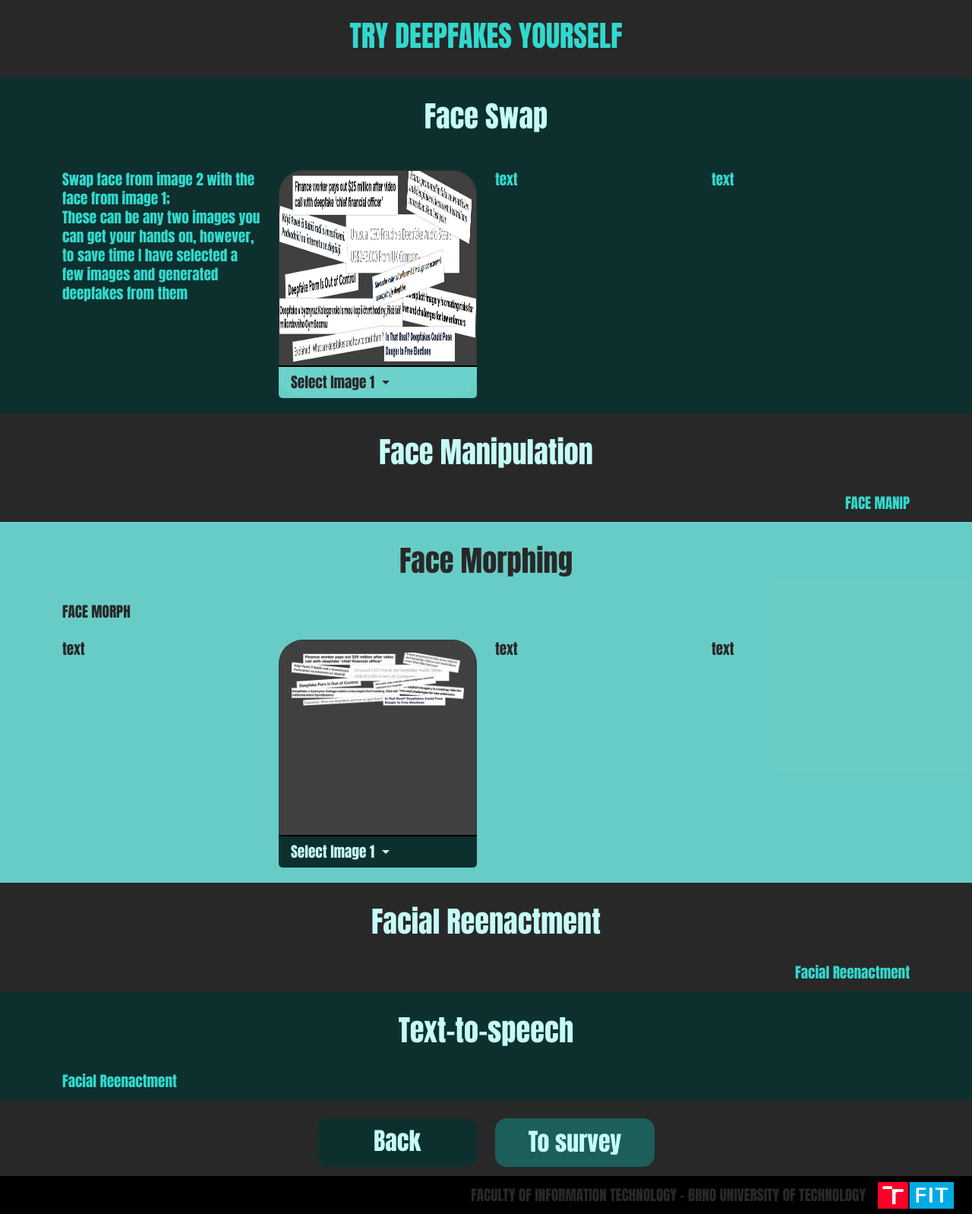
After one commit to beagl-fit/deepfakes_web, a Flask app: page /playground in a window 1280 px wide. The commit adds this page. Shown: the whole page at 76% size. Run offline with Flask 3, Linux system fonts and the light colour scheme; the visitor is signed in with stand-in values (Sample User, id 1); some libraries are stand-ins or nearby versions.

Commit message:
playground

```diff
--- a/DFWeb_app/routes.py
+++ b/DFWeb_app/routes.py
@@ -122,8 +122,9 @@ def test():
             df = '1'
         session['df'] = df
 
-        # if a person chooses to skip the initial survey, go to general deepfakes insetead of pre-test
+        # if a person chooses to skip the initial survey, go to general deepfakes instead of pre-test
         if df == '0':
+            return redirect(url_for('pg'))
             return redirect(url_for('general'))
 
     # if method is post but pre-test_completed is in session, this means the post-test has just been submitted
@@ -159,3 +160,11 @@ def test():
         return render_template('test-en.html', title='Survey', language='en', feedback=feedback)
     else:
         return render_template('test-cz.html', title='Pruzkum', language='cs', feedback=feedback)
+
+
+@app.route('/playground', methods=['GET', 'POST'])
+def pg():
+    if session.get('lang') == 'en':
+        return render_template('playground-en.html', title='Playground', language='en')
+    else:
+        return render_template('playground-cz.html', title='Hřiště', language='cs')
--- a/DFWeb_app/static/css/main.css
+++ b/DFWeb_app/static/css/main.css
@@ -194,6 +194,38 @@ p {
 }
 
 .carousel-indicators {
-    position: static; /* Ensure the indicators don't overlap the content */
-    margin-top: 10px; /* Adjust the margin to space the indicators from the content */
+  position: static;
+  margin-top: 10px;
 }
+
+.dropdown-menu {
+  background-color: var(--card-bg-color);
+  font-size: 1.2rem;
+}
+
+.dropdown-menu-1 .dropdown-item {
+  color: var(--btn-color-how);
+}
+
+.dropdown-menu-2 .dropdown-item {
+  color: var(--text-color-pri);
+}
+
+.dropdown-menu-1 .dropdown-item:hover {
+  background-color: var(--btn-color-how); /* Change to your desired highlight color */
+  color: var(--main-bg-color); /* Change to your desired text color */
+}
+
+.dropdown-menu-2 .dropdown-item:hover {
+  background-color: var(--btn-color-sec); /* Change to your desired highlight color */
+  color: var(--text-color-pri); /* Change to your desired text color */
+}
+
+.clickable-image {
+  cursor: pointer;
+  transition: filter 0.1s ease;
+}
+
+.clickable-image:hover {
+  filter: brightness(80%);
+}
--- a/DFWeb_app/templates/df_general.html
+++ b/DFWeb_app/templates/df_general.html
@@ -142,11 +142,11 @@
         <div class="fixed-sm-bottom mb-1">
             <div class="row">
                 <div class="col-12 my-2 text-center">
-                    <a class="btn btn-my-primary" href="{{ url_for('test') }}">{% block but1 %}{% endblock but1 %}</a>
+                    <a class="btn btn-my-primary" href="{{ url_for('images') }}">{% block but1 %}{% endblock but1 %}</a>
                 </div>
             </div>
         </div>
-</div>
+    </div>
 </div>
 
 {% endblock content %}
--- a/DFWeb_app/templates/df_images.html
+++ b/DFWeb_app/templates/df_images.html
@@ -473,7 +473,9 @@
         <div class="fixed-sm-bottom mb-1">
             <div class="row">
                 <div class="col-12 col-md-6 my-2 order-last order-md-first text-center">
-                    <a class="btn btn-my-secondary" href="{{ url_for('general') }}">{% block but1 %}{% endblock but1 %}</a>
+                    <a class="btn btn-my-secondary" href="{{ url_for('general') }}">
+                        {% block but1 %}{% endblock but1 %}
+                    </a>
                 </div>
                 <div class="col-12 col-md-6 my-2 text-center">
                     <a class="btn btn-my-primary" href="{{ url_for('videos') }}">{% block but2 %}{% endblock but2 %}</a>
--- a/DFWeb_app/templates/end.html
+++ b/DFWeb_app/templates/end.html
@@ -84,10 +84,12 @@
         <div class="fixed-sm-bottom mb-1">
             <div class="row">
                 <div class="col-12 col-md-6 my-2 order-last order-md-first text-center">
-                    <a class="btn btn-my-secondary" href="{{ url_for('audio') }}">{% block but1 %}{% endblock but1 %}</a>
+                    <a class="btn btn-my-secondary" href="{{ url_for('audio') }}">
+                        {% block but1 %}{% endblock but1 %}
+                    </a>
                 </div>
                 <div class="col-12 col-md-6 my-2 text-center">
-                    <a class="btn btn-my-primary" href="{{ url_for('test') }}">{% block but2 %}{% endblock but2 %}</a>
+                    <a class="btn btn-my-primary" href="{{ url_for('pg') }}">{% block but2 %}{% endblock but2 %}</a>
                 </div>
             </div>
         </div>
--- a/DFWeb_app/templates/index-en.html
+++ b/DFWeb_app/templates/index-en.html
@@ -71,7 +71,10 @@
 {% endblock card1H %}
 
 {% block card1B %}
-    Some description of the publication...Some description of the publication...Some description of the publication...Some description of the publication...Some description of the publication...Some description of the publication...Some description of the publication...Some description of the publication...Some description of the publication...Some description of the publication...Some description of the publication...Some description of the publication...Some description of the publication...Some description of the publication...Some description of the publication...Some description of the publication...Some description of the publication...Some description of the publication...Some description of the publication...Some description of the publication...Some description of the publication...Some description of the publication...Some description of the publication...Some description of the publication...Some description of the publication...Some description of the publication...Some description of the publication...Some description of the publication...Some description of the publication...Some description of the publication...Some description of the publication...Some description of the publication...Some description of the publication...Some description of the publication...Some description of the publication...
+    Some description of the publication...Some description of the publication...Some description of the publication...
+    Some description of the publication...Some description of the publication...Some description of the publication...
+    Some description of the publication...Some description of the publication...Some description of the publication...
+    Some description of the publication...Some description of the publication...Some description of the publication...
 {% endblock card1B %}
 
 {% block card1F %}
--- a/DFWeb_app/templates/index.html
+++ b/DFWeb_app/templates/index.html
@@ -311,9 +311,6 @@
                 });
             }
         });
-
-
     </script>
-
 </div>
 {% endblock content %}
--- a/DFWeb_app/templates/layout.html
+++ b/DFWeb_app/templates/layout.html
@@ -23,11 +23,16 @@
 
     <footer class="pe-4" style="display: flex; background-color: black; justify-content: end;
      align-items: center; height: 50px">
-        <p class="pe-3  pt-1" style="display: inline; color: var(--main-bg-color)">{% if language == 'en' %}FACULTY OF
-            INFORMATION TECHNOLOGY BRNO UNIVERSITY OF TECHNOLOGY{% else %}FAKULTA INFORMAČNÍCH TECHNOLOGIÍ VYSOKÉ UČENÍ TECHNICKÉ V BRNĚ{% endif %}</p>
+        <p class="pe-3  pt-1" style="display: inline; color: var(--main-bg-color)">
+            {% if language == 'en' %}
+                FACULTY OF INFORMATION TECHNOLOGY - BRNO UNIVERSITY OF TECHNOLOGY
+            {% else %}
+                FAKULTA INFORMAČNÍCH TECHNOLOGIÍ - VYSOKÉ UČENÍ TECHNICKÉ V BRNĚ
+            {% endif %}
+        </p>
         <img src="{{ url_for('static', filename='images/fitlogo.png') }}"
-             onclick="window.location.href = 'https://www.fit.vut.cz'" alt="Logo of FIT VUTBR"
-             style="height: 35px; width: 100px">
+             onclick="window.open('https://www.fit.vut.cz', '_blank')" alt="Logo of FIT VUTBR"
+             class="clickable-image" style="height: 35px; width: 100px;">
     </footer>
 
     <script src="https://cdn.jsdelivr.net/npm/bootstrap@5.3.2/dist/js/bootstrap.bundle.min.js"
--- /dev/null
+++ b/DFWeb_app/templates/playground-en.html
@@ -0,0 +1,13 @@
+{% extends "playground.html" %}
+
+{% block tit %}
+    TRY DEEPFAKES YOURSELF
+{% endblock tit %}
+
+{% block but1 %}
+    Back
+{% endblock but1 %}
+
+{% block but2 %}
+    To survey
+{% endblock but2 %}
--- /dev/null
+++ b/DFWeb_app/templates/playground.html
@@ -0,0 +1,141 @@
+{% extends "layout.html" %}
+{% block content %}
+    <div class="container d-flex justify-content-center my-4">
+        <h2>{% block tit %}{% endblock tit %}</h2>
+    </div>
+    <div class="py-1" style="background-color: var(--btn-color-sec)">
+        <div class="container d-flex justify-content-center my-4">
+            <h1>Face Swap</h1>
+        </div>
+
+        <div class="container py-3">
+            <div class="row">
+                <div class="col-3">
+                    Swap face from image 2 with the face from image 1;<br>
+                    These can be any two images you can get your hands on, however, to save time I have selected a few
+                    images and generated deepfakes from them
+                </div>
+                <div class="col-3">
+                    <div class="card" style="height: 300px">
+                        <img id="cardImage" src="{{ url_for('static', filename='images/collage2.png') }}"
+                             style="height: 100%; width: auto;" class="card-img-top clickable-image"
+                             alt="...">
+                        <div class="card-footer dropdown-toggle" id="dropdownMenuButton" data-bs-toggle="dropdown"
+                             aria-expanded="false" style="color: var(--main-bg-color);
+                              background-color: var(--btn-color-how);
+                              margin-left: -1px; margin-right: -1px; margin-bottom: -1px;">
+                            Select Image 1
+                            <ul class="dropdown-menu dropdown-menu-1" aria-labelledby="dropdownMenuButton">
+                                <li><a class="dropdown-item" href="#" onclick="changeImage('image1')">
+                                    Image 1
+                                </a></li>
+                                <li><a class="dropdown-item" href="#" onclick="changeImage('image2')">
+                                    Image 2
+                                </a></li>
+                            </ul>
+                        </div>
+                    </div>
+                </div>
+                <div class="col-3">
+                    text
+                </div>
+                <div class="col-3">
+                    text
+                </div>
+            </div>
+        </div>
+    </div>
+    <div class="py-1">
+        <div class="container d-flex justify-content-center my-4">
+            <h1>Face Manipulation</h1>
+        </div>
+        <div class="container my-2 text-end">
+            FACE MANIP
+        </div>
+    </div>
+    <div class="py-1" style="background-color: var(--btn-color-how); color: var(--main-bg-color)">
+        <div class="container d-flex justify-content-center my-4">
+            <h1 style="color: var(--main-bg-color)">Face Morphing</h1>
+        </div>
+        <div class="container my-2">
+            <p>FACE MORPH</p>
+        </div>
+        <div class="container py-3">
+            <div class="row">
+                <div class="col-3">
+                    text
+                </div>
+                <div class="col-3">
+                    <div class="card" style="height: 300px">
+                        <div class="card-body">
+                            <img id="cardImage2" src="{{ url_for('static', filename='images/collage2.png') }}"
+                                 class="card-img-top" alt="...">
+                        </div>
+                        <div class="card-footer dropdown-toggle" id="dropdownMenuButton2" data-bs-toggle="dropdown"
+                             aria-expanded="false" style="color: var(--text-color-pri);
+                              background-color: var(--btn-color-sec);
+                              margin-left: -1px; margin-right: -1px; margin-bottom: -1px;">
+                            Select Image 1
+                            <ul class="dropdown-menu dropdown-menu-2" aria-labelledby="dropdownMenuButton2">
+                                <li><a class="dropdown-item" href="#" onclick="changeImage('image1')">Image 1</a></li>
+                                <li><a class="dropdown-item" href="#" onclick="changeImage('image2')">Image 2</a></li>
+                            </ul>
+                        </div>
+                    </div>
+                </div>
+                <div class="col-3">
+                    text
+                </div>
+                <div class="col-3">
+                    text
+                </div>
+            </div>
+        </div>
+    </div>
+    <div class="py-1">
+        <div class="container d-flex justify-content-center my-4">
+            <h1>Facial Reenactment</h1>
+        </div>
+        <div class="container my-2 text-end">
+            Facial Reenactment
+        </div>
+    </div>
+    <div class="py-1" style="background-color: #0D302E">
+        <div class="container d-flex justify-content-center my-4">
+            <h1>Text-to-speech</h1>
+        </div>
+        <div class="container my-2">
+            Facial Reenactment
+        </div>
+    </div>
+
+    <!--    CONT/END BUTTONS-->
+    <div class="container mt-3 d-flex justify-content-center">
+        <div class="fixed-sm-bottom mb-1">
+            <div class="row">
+                <div class="col-12 col-md-6 my-2 order-last order-md-first text-center">
+                    <a class="btn btn-my-secondary" href="{{ url_for('end') }}">{% block but1 %}{% endblock but1 %}</a>
+                </div>
+                <div class="col-12 col-md-6 my-2 text-center">
+                    <a class="btn btn-my-primary" href="{{ url_for('test') }}">{% block but2 %}{% endblock but2 %}</a>
+                </div>
+            </div>
+        </div>
+    </div>
+
+<script>
+    function changeImage(imageName) {
+        // Get the img element by its id
+        let cardImage = document.getElementById('cardImage');
+
+        // Set the src attribute of the img element to the new image URL
+        if (imageName === 'image1') {
+            cardImage.src = "{{ url_for('static', filename='images/collage2.png') }}";
+        } else if (imageName === 'image2') {
+            cardImage.src = "{{ url_for('static', filename='images/icon.png') }}";
+        }
+        // Add more conditions as needed for other image options
+    }
+</script>
+
+{% endblock content %}
```
Also changed, not shown: DFWeb_app/templates/playground-cz.html (added).
